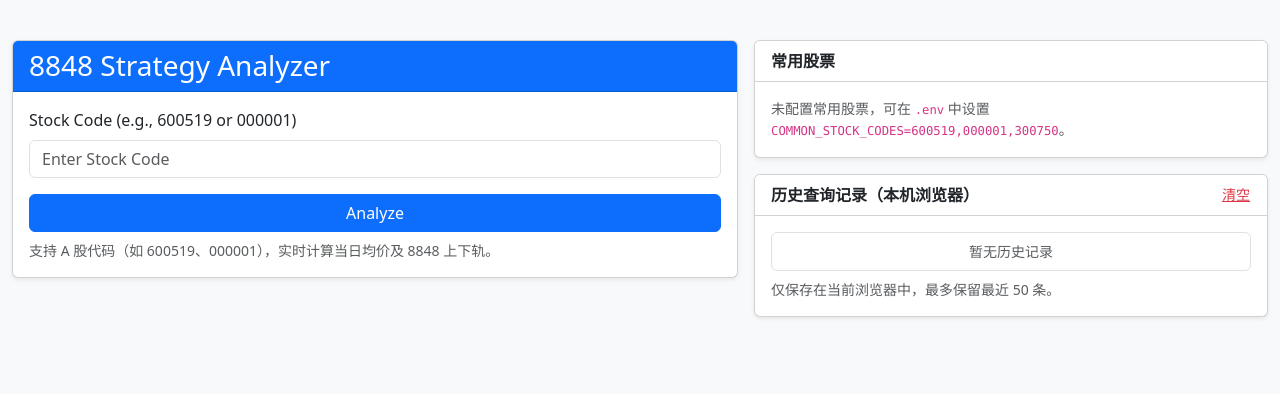
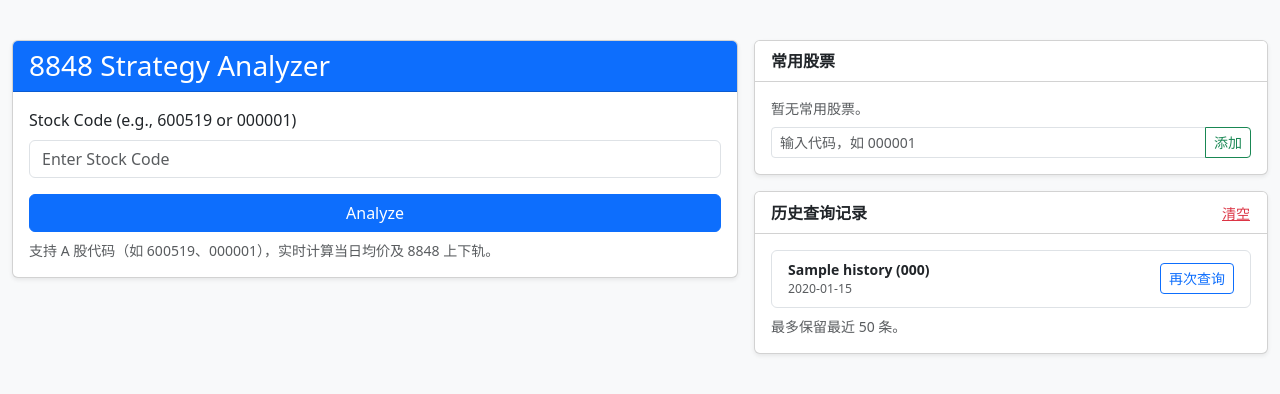
Before and after one commit to voidbean/MeanDeviation-Web, a FastAPI app: page / in a window 1280 px wide. Shown: the top 394 px of the page. Run offline with FastAPI, Linux system fonts and the light colour scheme; tables that the repository leaves empty hold one stand-in row (values such as "Sample post").

Commit message:
fix: 优化存储逻辑，增加股票自选编辑“ ‘

```diff
--- a/app.py
+++ b/app.py
@@ -1,5 +1,5 @@
 from fastapi import FastAPI, Request, Form
-from fastapi.responses import HTMLResponse
+from fastapi.responses import HTMLResponse, RedirectResponse
 from fastapi.templating import Jinja2Templates
 import tushare as ts
 import os
@@ -72,6 +72,19 @@ def init_db():
                     stage_high REAL DEFAULT 0,
                     stage_low REAL DEFAULT 0,
                     updated_at INTEGER
+                )
+                """
+            )
+            conn.commit()
+
+            # 查询历史记录表
+            conn.execute(
+                """
+                CREATE TABLE IF NOT EXISTS query_history (
+                    id         INTEGER PRIMARY KEY AUTOINCREMENT,
+                    code       TEXT,
+                    name       TEXT,
+                    queried_at TEXT
                 )
                 """
             )
@@ -165,6 +178,32 @@ def load_common_stocks():
 
 
 COMMON_STOCKS = load_common_stocks()
+
+
+def _update_env_key(path: str, key: str, value: str) -> None:
+    """在 .env 文件中更新或新增指定 key 的值（幂等）。"""
+    try:
+        if os.path.exists(path):
+            with open(path, "r", encoding="utf-8") as f:
+                lines = f.readlines()
+        else:
+            lines = []
+
+        prefix = f"{key}="
+        new_line = f"{key}={value}\n"
+        found = False
+        for i, line in enumerate(lines):
+            if line.startswith(prefix):
+                lines[i] = new_line
+                found = True
+                break
+        if not found:
+            lines.append(new_line)
+
+        with open(path, "w", encoding="utf-8") as f:
+            f.writelines(lines)
+    except Exception as e:
+        logger.error(f"Failed to update .env key {key}: {e}")
 
 
 def build_common_stocks_with_name():
@@ -267,6 +306,39 @@ def save_portfolio(code: str, cost: float, high: float, low: float, max_price: f
         conn.close()
     except Exception as e:
         logger.error(f"Failed to save portfolio for {code}: {e}")
+
+def save_query_history(code: str, name: str) -> None:
+    """记录一次查询到 query_history 表，只保留最近 50 条。"""
+    try:
+        conn = sqlite3.connect(DB_PATH)
+        conn.execute(
+            "INSERT INTO query_history(code, name, queried_at) VALUES(?, ?, ?)",
+            (code, name, time.strftime("%Y-%m-%d %H:%M:%S")),
+        )
+        conn.execute(
+            "DELETE FROM query_history WHERE id NOT IN "
+            "(SELECT id FROM query_history ORDER BY id DESC LIMIT 50)"
+        )
+        conn.commit()
+        conn.close()
+    except Exception as e:
+        logger.error(f"Failed to save query history for {code}: {e}")
+
+
+def get_query_history() -> list:
+    """返回最近 50 条查询历史，供模板渲染。"""
+    try:
+        conn = sqlite3.connect(DB_PATH)
+        cur = conn.execute(
+            "SELECT code, name, queried_at FROM query_history ORDER BY id DESC LIMIT 50"
+        )
+        rows = cur.fetchall()
+        conn.close()
+        return [{"code": r[0], "name": r[1], "queried_at": r[2]} for r in rows]
+    except Exception as e:
+        logger.error(f"Failed to get query history: {e}")
+    return []
+
 
 def get_n_day_stats(code: str):
     """
@@ -610,7 +682,6 @@ async def analyze_batch(request: Request):
         if res.get("status") == "success":
             results.append(res)
         else:
-            # 简单忽略失败的个股，保持页面整洁
             continue
 
     return templates.TemplateResponse(
@@ -622,6 +693,7 @@ async def analyze_batch(request: Request):
             "common_stocks": build_common_stocks_with_name(),
             "batch_results": results,
             "history_results": None,
+            "query_history": get_query_history(),
         },
     )
 
@@ -635,23 +707,21 @@ async def read_root(request: Request):
             "batch_results": None,
             "history_results": None,
             "last_code": "",
+            "query_history": get_query_history(),
         },
     )
 
 @app.post("/analyze", response_class=HTMLResponse)
 async def analyze_stock(request: Request, stock_code: str = Form(...)):
-    # Basic validation for stock code (add sh/sz if missing)
-    # Tushare usually expects 6 digits.
-    # If purely digits, we might need to guess the market, but get_realtime_quotes works with just 6 digits often.
-    # However, for uniqueness, let's keep it as is or try to append likely suffix if it fails?
-    # Actually get_realtime_quotes is smart enough with just '600519' etc.
-
     logger.info("analyze_stock: start code=%s", stock_code)
     result = calculate_8848(stock_code)
-    # 为了提升速度，这里暂时不再请求近 5 日日线历史
-    history_results = []
+
+    # 查询成功时记录历史
+    if isinstance(result, dict) and result.get("status") == "success":
+        save_query_history(result["code"], result["name"])
+
     logger.info(
-        "analyze_stock: done code=%s status=%s history_len=0",
+        "analyze_stock: done code=%s status=%s",
         stock_code,
         result.get("status") if isinstance(result, dict) else "unknown",
     )
@@ -663,6 +733,35 @@ async def analyze_stock(request: Request, stock_code: str = Form(...)):
             "last_code": stock_code,
             "common_stocks": build_common_stocks_with_name(),
             "batch_results": None,
-            "history_results": history_results,
+            "history_results": [],
+            "query_history": get_query_history(),
         },
     )
+
+@app.post("/update_common_stocks", response_class=HTMLResponse)
+async def update_common_stocks(request: Request, codes: str = Form(...)):
+    """页面内管理常用股票：更新 .env 并热重载全局变量。"""
+    global COMMON_STOCKS
+    code_list = [c.strip() for c in codes.replace("，", ",").split(",") if c.strip()]
+    new_val = ",".join(code_list)
+
+    env_path = os.path.join(os.path.dirname(__file__), ".env")
+    _update_env_key(env_path, "COMMON_STOCK_CODES", new_val)
+
+    load_dotenv(override=True)
+    COMMON_STOCKS = load_common_stocks()
+
+    return RedirectResponse(url="/", status_code=303)
+
+
+@app.post("/clear_history", response_class=HTMLResponse)
+async def clear_history(request: Request):
+    """清空查询历史记录。"""
+    try:
+        conn = sqlite3.connect(DB_PATH)
+        conn.execute("DELETE FROM query_history")
+        conn.commit()
+        conn.close()
+    except Exception as e:
+        logger.error(f"Failed to clear query history: {e}")
+    return RedirectResponse(url="/", status_code=303)
--- a/templates/index.html
+++ b/templates/index.html
@@ -254,6 +254,11 @@
 
         <!-- 右侧：常用股票 + 批量分析 + 历史查询记录 -->
         <div class="col-12 col-lg-5">
+            {# 隐藏 form：删除/新增股票时由 JS 填入 codes 后提交 #}
+            <form id="common-stocks-form" action="/update_common_stocks" method="post" class="d-none">
+                <input type="hidden" id="common-stocks-codes" name="codes" value="">
+            </form>
+
             <div class="card shadow-sm mb-3">
                 <div class="card-header bg-white d-flex justify-content-between align-items-center">
                     <span class="card-title-small fw-semibold">常用股票</span>
@@ -266,6 +271,7 @@
                                 <tr>
                                     <th scope="col">代码</th>
                                     <th scope="col">名称</th>
+                                    <th scope="col"></th>
                                 </tr>
                                 </thead>
                                 <tbody>
@@ -273,6 +279,11 @@
                                     <tr>
                                         <td>{{ s.code }}</td>
                                         <td>{{ s.name }}</td>
+                                        <td>
+                                            <button type="button"
+                                                    class="btn btn-link btn-sm text-danger p-0"
+                                                    onclick="removeStock('{{ s.code }}')">✕</button>
+                                        </td>
                                     </tr>
                                 {% endfor %}
                                 </tbody>
@@ -284,11 +295,16 @@
                             </button>
                         </form>
                     {% else %}
-                        <p class="text-muted small mb-0">
-                            未配置常用股票，可在 <code>.env</code> 中设置
-                            <code>COMMON_STOCK_CODES=600519,000001,300750</code>。
-                        </p>
+                        <p class="text-muted small mb-2">暂无常用股票。</p>
                     {% endif %}
+
+                    {# 新增股票输入区 #}
+                    <div class="input-group input-group-sm mt-2">
+                        <input type="text" id="add-stock-input" class="form-control"
+                               placeholder="输入代码，如 000001">
+                        <button type="button" class="btn btn-outline-success"
+                                onclick="addStock()">添加</button>
+                    </div>
                 </div>
             </div>
 
@@ -308,6 +324,7 @@
                                     <th scope="col">均价</th>
                                     <th scope="col">上轨</th>
                                     <th scope="col">下轨</th>
+                                    <th scope="col">信号</th>
                                 </tr>
                                 </thead>
                                 <tbody>
@@ -319,6 +336,7 @@
                                         <td>{{ r.avg_price }}</td>
                                         <td>{{ r.upper_line }}</td>
                                         <td>{{ r.lower_line }}</td>
+                                        <td><span class="badge bg-{{ r.advice_class }}">{{ r.signal }}</span></td>
                                     </tr>
                                 {% endfor %}
                                 </tbody>
@@ -330,18 +348,31 @@
 
             <div class="card shadow-sm">
                 <div class="card-header bg-white d-flex justify-content-between align-items-center">
-                    <span class="card-title-small fw-semibold">历史查询记录（本机浏览器）</span>
-                    <button id="clear-history" type="button" class="btn btn-link btn-sm text-danger p-0">
-                        清空
-                    </button>
+                    <span class="card-title-small fw-semibold">历史查询记录</span>
+                    <form action="/clear_history" method="post" class="d-inline">
+                        <button type="submit" class="btn btn-link btn-sm text-danger p-0">清空</button>
+                    </form>
                 </div>
                 <div class="card-body">
-                    <ul id="history-list" class="list-group small">
-                        <!-- 由 JS 填充 -->
+                    <ul class="list-group small">
+                        {% if query_history %}
+                            {% for item in query_history %}
+                            <li class="list-group-item d-flex justify-content-between align-items-center">
+                                <div class="me-2">
+                                    <div class="fw-semibold">
+                                        {% if item.name %}{{ item.name }} ({{ item.code }}){% else %}{{ item.code }}{% endif %}
+                                    </div>
+                                    <div class="text-muted small">{{ item.queried_at }}</div>
+                                </div>
+                                <button type="button" class="btn btn-outline-primary btn-sm"
+                                        onclick="requery('{{ item.code }}')">再次查询</button>
+                            </li>
+                            {% endfor %}
+                        {% else %}
+                            <li class="list-group-item text-muted text-center">暂无历史记录</li>
+                        {% endif %}
                     </ul>
-                    <p class="text-muted small mt-2 mb-0">
-                        仅保存在当前浏览器中，最多保留最近 50 条。
-                    </p>
+                    <p class="text-muted small mt-2 mb-0">最多保留最近 50 条。</p>
                 </div>
             </div>
         </div>
@@ -358,109 +389,43 @@
         if (lowInput)  { lowInput.value  = low;  lowInput.classList.remove('border-warning');  }
     }
 
-    (function () {
-        const STORAGE_KEY = 'md_history';
-        const MAX_ITEMS = 50;
-
-        function loadHistory() {
-            try {
-                const raw = localStorage.getItem(STORAGE_KEY);
-                if (!raw) return [];
-                const parsed = JSON.parse(raw);
-                return Array.isArray(parsed) ? parsed : [];
-            } catch (e) {
-                console.warn('Failed to parse history from localStorage', e);
-                localStorage.removeItem(STORAGE_KEY);
-                return [];
-            }
+    // 再次查询：填入代码并提交表单
+    function requery(code) {
+        const input = document.getElementById('stock_code');
+        if (!input) return;
+        input.value = code;
+        input.form && input.form.submit();
     }
 
-        function saveHistory(list) {
-            try {
-                localStorage.setItem(STORAGE_KEY, JSON.stringify(list.slice(0, MAX_ITEMS)));
-            } catch (e) {
-                console.warn('Failed to save history to localStorage', e);
-            }
+    // 当前常用股票代码列表（由 Jinja2 渲染）
+    const _currentCodes = [{% for s in common_stocks %}'{{ s.code }}'{% if not loop.last %},{% endif %}{% endfor %}];
+
+    function _submitCommonStocks(codes) {
+        const form = document.getElementById('common-stocks-form');
+        const input = document.getElementById('common-stocks-codes');
+        if (!form || !input) return;
+        input.value = codes.join(',');
+        form.submit();
     }
 
-        function renderHistory() {
-            const container = document.getElementById('history-list');
-            if (!container) return;
+    function removeStock(code) {
+        const updated = _currentCodes.filter(c => c !== code);
+        _submitCommonStocks(updated);
+    }
 
-            const list = loadHistory();
-            container.innerHTML = '';
-
-            if (list.length === 0) {
-                const li = document.createElement('li');
-                li.className = 'list-group-item text-muted text-center';
-                li.textContent = '暂无历史记录';
-                container.appendChild(li);
+    function addStock() {
+        const addInput = document.getElementById('add-stock-input');
+        if (!addInput) return;
+        const code = addInput.value.trim();
+        if (!code) return;
+        if (_currentCodes.includes(code)) {
+            alert('该股票代码已在列表中：' + code);
             return;
         }
-
-            list.forEach(item => {
-                const li = document.createElement('li');
-                li.className = 'list-group-item d-flex justify-content-between align-items-center';
-
-                const info = document.createElement('div');
-                info.className = 'me-2';
-                const display = item.name ? (item.name + ' (' + item.code + ')') : item.code;
-                info.innerHTML = '<div class="fw-semibold">' + display + '</div>' +
-                    '<div class="text-muted small">' + (item.time || '') + '</div>';
-
-                const btn = document.createElement('button');
-                btn.type = 'button';
-                btn.className = 'btn btn-outline-primary btn-sm';
-                btn.textContent = '再次查询';
-                btn.addEventListener('click', function () {
-                    const input = document.getElementById('stock_code');
-                    if (!input) return;
-                    input.value = item.code;
-                    input.form && input.form.submit();
-                });
-
-                li.appendChild(info);
-                li.appendChild(btn);
-                container.appendChild(li);
-            });
+        _submitCommonStocks([..._currentCodes, code]);
     }
 
-        function appendCurrentToHistory() {
-            try {
-                const input = document.getElementById('stock_code');
-                if (!input || !input.value) return;
-
-                const code = input.value.trim();
-                if (!code) return;
-
-                // 从当前结果卡片标题中尝试解析股票名称，例如 “贵州茅台 (600519)”
-                let name = '';
-                const titleEl = document.querySelector('.card-header.bg-light h5');
-                if (titleEl && titleEl.textContent) {
-                    const text = titleEl.textContent.trim();
-                    const idx = text.lastIndexOf('(');
-                    if (idx > 0) {
-                        name = text.slice(0, idx).trim();
-                    }
-                }
-
-                const now = new Date();
-                const time = now.getFullYear() + '-' +
-                    String(now.getMonth() + 1).padStart(2, '0') + '-' +
-                    String(now.getDate()).padStart(2, '0') + ' ' +
-                    String(now.getHours()).padStart(2, '0') + ':' +
-                    String(now.getMinutes()).padStart(2, '0');
-
-                const list = loadHistory();
-                const filtered = list.filter(item => item.code !== code);
-                filtered.unshift({code: code, name: name, time: time});
-                saveHistory(filtered);
-            } catch (e) {
-                console.warn('Failed to append current query to history', e);
-            }
-        }
-
-        function attachLoadingEffects() {
+    document.addEventListener('DOMContentLoaded', function () {
         const analyzeForm = document.getElementById('analyze-form');
         const analyzeBtn = document.getElementById('analyze-btn');
         if (analyzeForm && analyzeBtn) {
@@ -468,7 +433,7 @@
                 if (analyzeBtn.disabled) return;
                 analyzeBtn.disabled = true;
                 analyzeBtn.innerHTML =
-                        '<span class="spinner-border spinner-border-sm me-1" role="status" aria-hidden="true"></span>' +
+                    '<span class=”spinner-border spinner-border-sm me-1” role=”status” aria-hidden=”true”></span>' +
                     '分析中...';
             });
         }
@@ -480,30 +445,11 @@
                 if (batchBtn.disabled) return;
                 batchBtn.disabled = true;
                 batchBtn.innerHTML =
-                        '<span class="spinner-border spinner-border-sm me-1" role="status" aria-hidden="true"></span>' +
+                    '<span class=”spinner-border spinner-border-sm me-1” role=”status” aria-hidden=”true”></span>' +
                     '批量分析中...';
             });
         }
-        }
-
-        document.addEventListener('DOMContentLoaded', function () {
-            // 如果本次有 result（由后端通过 last_code 判断），则将当前查询加入历史
-            {% if result and not result.error %}
-            appendCurrentToHistory();
-            {% endif %}
-
-            renderHistory();
-            attachLoadingEffects();
-
-            const clearBtn = document.getElementById('clear-history');
-            if (clearBtn) {
-                clearBtn.addEventListener('click', function () {
-                    localStorage.removeItem(STORAGE_KEY);
-                    renderHistory();
     });
-            }
-        });
-    })();
 </script>
 </body>
 </html>
```
Also changed, not shown: fetch_history.py (+20 -6 lines). Lines whose indentation alone changed are shown as unchanged.
